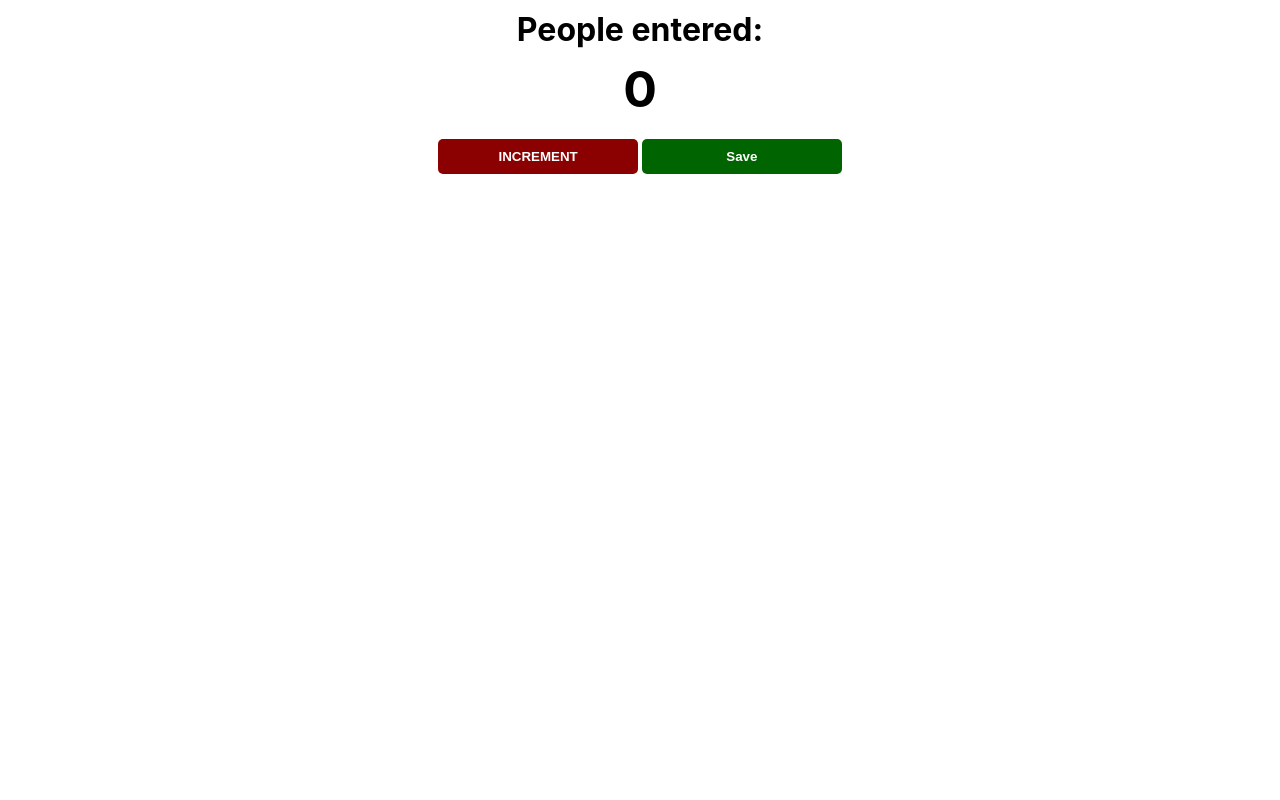
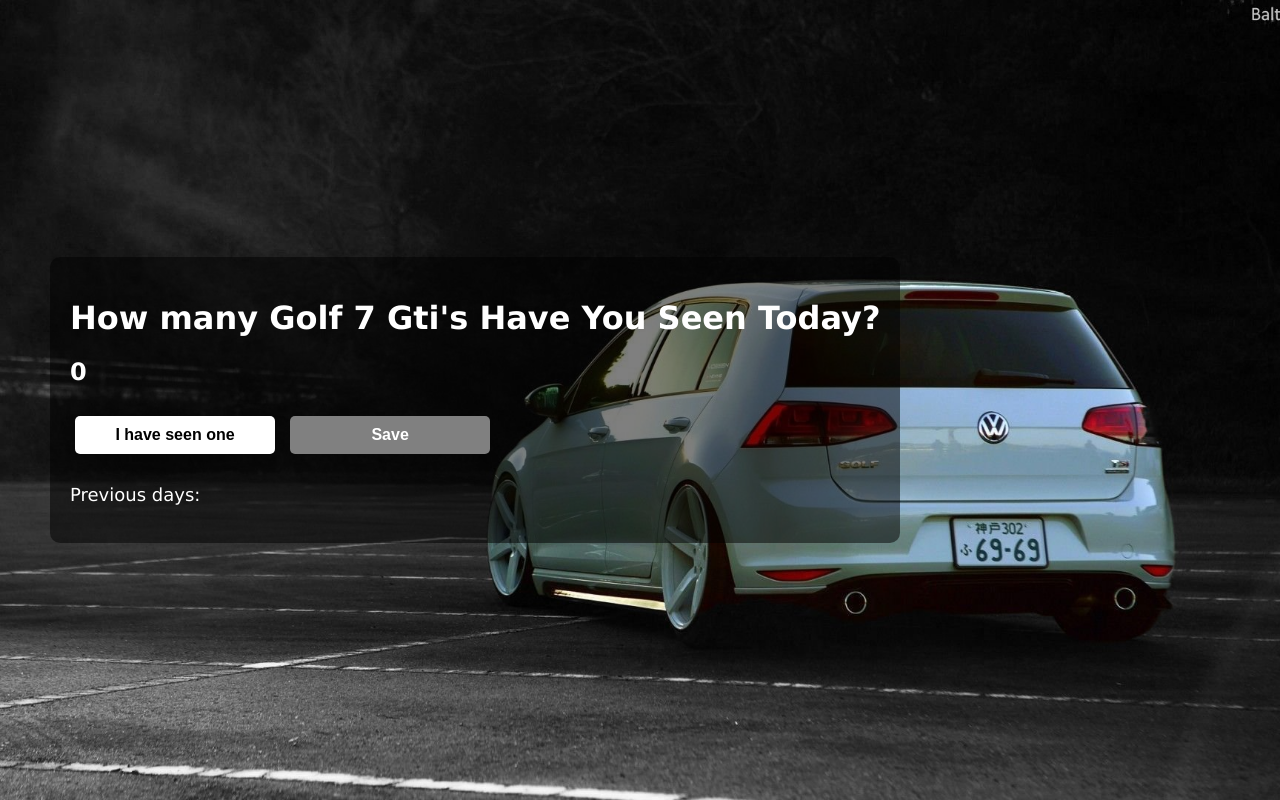
Before and after one commit to KyleTchatchouaWatson/Golf7GtiCounter, a plain HTML site: page index.html in a window 1280 px wide. Drawn offline with Linux system fonts and the light colour scheme.

Commit message:
Updates to the program

```diff
--- a/index.css
+++ b/index.css
@@ -1,38 +1,57 @@
 body {
-  background-image: url("station.jpg");
+  margin: 0;
+  padding: 0;
+  font-family: Verdana, Geneva, Tahoma, sans-serif;
+  color: white;
+}
+
+.block {
+  display: flex;
+  align-items: center;
+  justify-content: flex-start;
+  height: 100vh;
+  background: url("Golf7 Gti.jpg") no-repeat center center;
   background-size: cover;
-  font-family: -apple-system, BlinkMacSystemFont, "Segoe UI", Roboto, Oxygen,
-    Ubuntu, Cantarell, "Open Sans", "Helvetica Neue", sans-serif;
-  font-weight: bold;
-  text-align: center;
+  padding-left: 50px;
+}
+
+.text-container {
+  background: rgba(0, 0, 0, 0.5);
+  padding: 20px;
+  border-radius: 10px;
 }
 
 h1 {
-  margin-top: 10px;
-  margin-bottom: 10px;
+  font-size: 32px;
+  font-weight: bold;
 }
 
 h2 {
-  font-size: 50px;
-  margin-top: 0;
-  margin-bottom: 20px;
+  font-size: 24px;
 }
 
 button {
   border: none;
-  padding-top: 10px;
-  padding-bottom: 10px;
-  color: white;
+  padding: 10px 20px;
+  color: black;
   font-weight: bold;
   width: 200px;
-  margin-bottom: 5px;
+  margin: 10px 5px;
   border-radius: 5px;
+  cursor: pointer;
+  font-size: 16px;
 }
 
 #increment-btn {
-  background: darkred;
+  background: white;
 }
 
 #save-btn {
-  background: darkgreen;
+  background: gray;
+  color: white;
 }
+
+#save-el {
+  font-size: 18px;
+  margin-top: 20px;
+}
--- a/index.html
+++ b/index.html
@@ -1,12 +1,23 @@
-<html>
+<!Doctype html>
+<html lang="en>
   <head>
-    <link rel="stylesheet" href="index.css" />
+    <meta charset="UTF-8">
+    <meta name="viewport" content="width=device-width, initial-scale=1.0">
+    <title>Golf 7 Gti Tracker</title>
+    <link rel="stylesheet" href="index.css">
   </head>
   <body>
-    <h1>People entered:</h1>
-    <h2 id="count-el">0</h2>
-    <button id="increment-btn" onclick="increment()">INCREMENT</button>
-    <button id="Save-btn" onclick="save()">Save</button>
-    <script src="index.js"></script>
+    <div class="block">
+      <div class="text-container">
+        <h1>How many Golf 7 Gti's Have You Seen Today?</h1>
+        <h2 id="count-el">0</h2>
+        <button id="increment-btn" onclick="increment()">
+          I have seen one
+        </button>
+        <button id="save-btn" onclick="save()">Save</button>
+        <p id="save-el">Previous days:</p>
+      </div>
+      </div>
+        <script src="index.js"></script>
   </body>
 </html>
--- a/index.js
+++ b/index.js
@@ -7,11 +7,15 @@
 //camelCase
 //fix image later on
 let countEl = document.getElementById("count-el");
+let saveEL = document.getElementById("save-el");
 let count = 0;
 function increment() {
   count = count + 1;
   countEl.innerText = count;
 }
 function save() {
-  console.log(count);
+  let countStr = count + " -";
+  saveEL.textContent += countStr;
+  countEl.innerText = 0;
+  count = 0;
 }
```
Also changed, not shown: Golf7 Gti.jpg (added).
